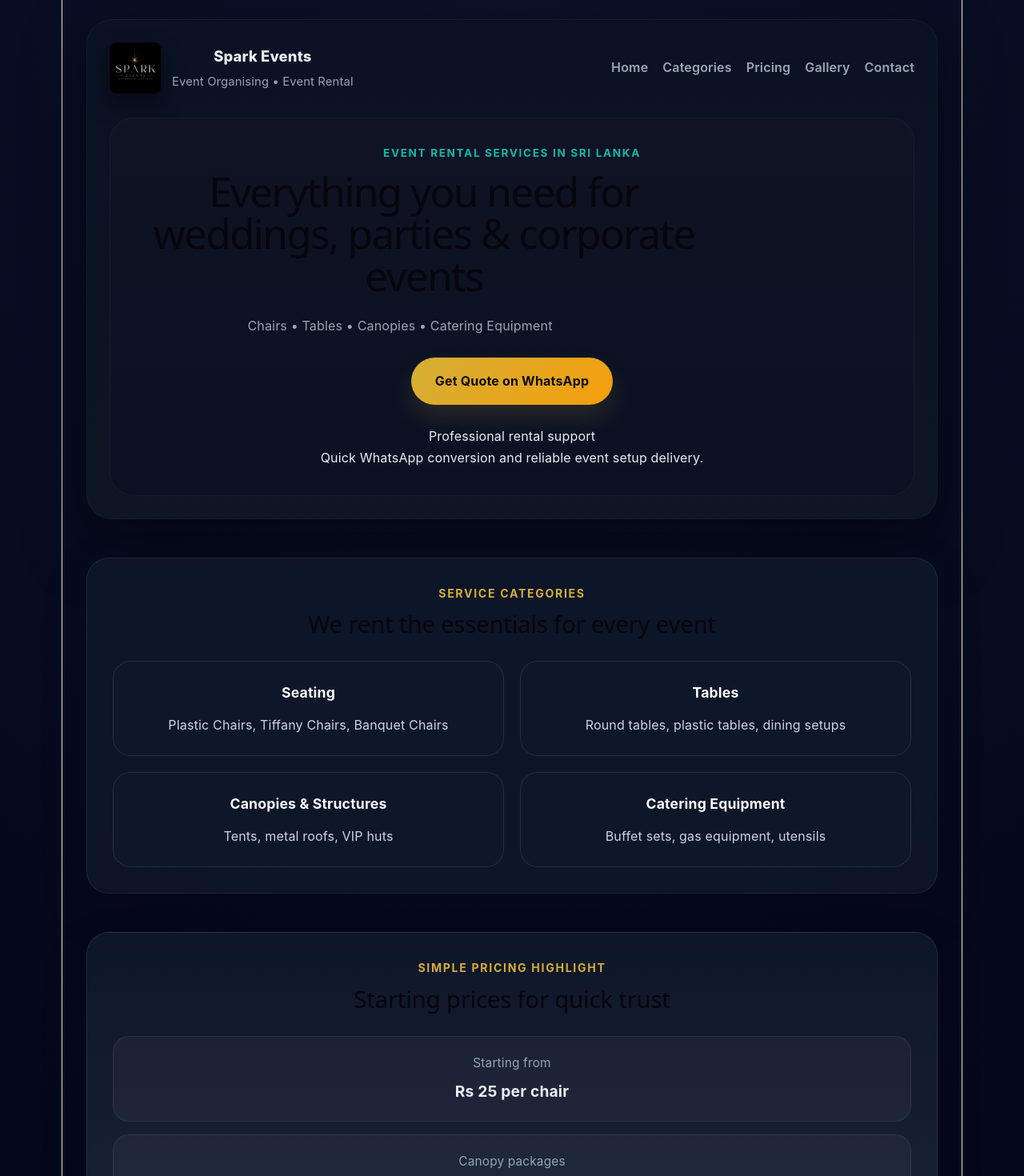
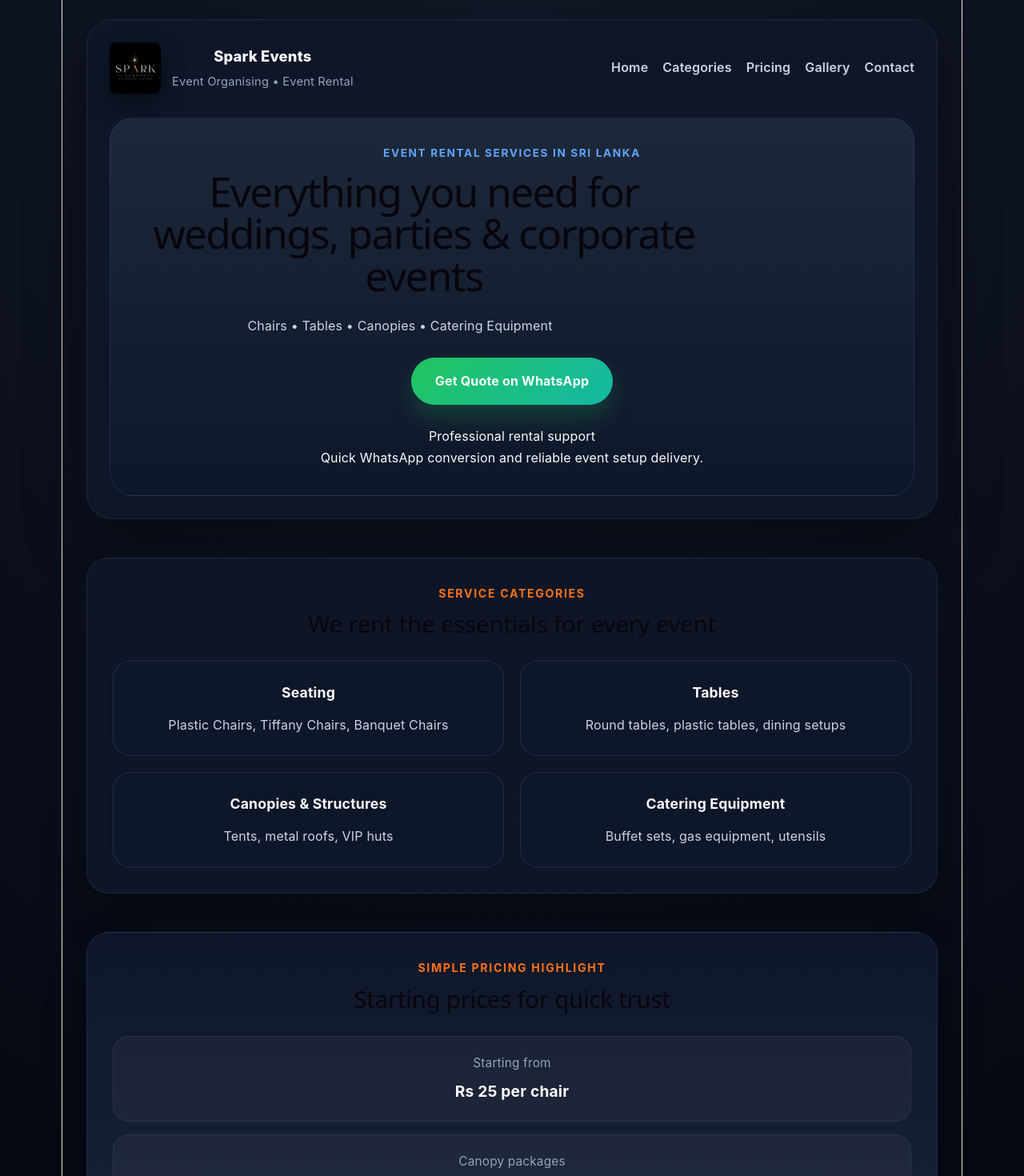
Before and after one commit to osandipabasara-design/event-rental-site, a React (Vite) app: page / in a window 1280 px wide. Shown: the top 1470 px of the page at 80% size. Built offline with nearby package versions, Linux system fonts and the light colour scheme.

Commit message:
fixing errors

```diff
--- a/src/App.css
+++ b/src/App.css
@@ -1,19 +1,9 @@
 :root {
-  /* New cohesive dark palette */
-  --bg-00: #04051a; /* page background */
-  --bg-10: #0b1228; /* deep surface */
-  --surface: #0f1724; /* main panels */
-  --card: rgba(255,255,255,0.03);
-  --text: #e6eef6;
-  --muted: #9aa6b2;
-  --accent-1: #d4af37; /* warm gold */
-  --accent-2: #14b8a6; /* teal */
-
   color-scheme: dark;
   font-family: Inter, ui-sans-serif, system-ui, -apple-system, BlinkMacSystemFont,
     'Segoe UI', sans-serif;
-  background: var(--bg-00);
-  color: var(--text);
+  background: #03070f;
+  color: #f8fafc;
   font-size: 16px;
   line-height: 1.7;
 }
@@ -34,7 +24,7 @@ body,
 
 body {
   margin: 0;
-  background: radial-gradient(circle at top, var(--bg-10) 0%, var(--bg-00) 60%, #010205 100%);
+  background: radial-gradient(circle at top, #111827 0%, #03070f 60%, #010205 100%);
 }
 
 a {
@@ -53,9 +43,9 @@ a {
   gap: 30px;
   padding: 28px;
   border-radius: 32px;
-  background: linear-gradient(180deg, rgba(11,18,36,0.92), rgba(15,23,36,0.88));
-  border: 1px solid rgba(148, 163, 184, 0.06);
-  box-shadow: 0 30px 75px rgba(0, 0, 0, 0.5);
+  background: rgba(15, 23, 42, 0.88);
+  border: 1px solid rgba(148, 163, 184, 0.12);
+  box-shadow: 0 30px 75px rgba(0, 0, 0, 0.35);
 }
 
 .header-top {
@@ -77,11 +67,11 @@ a {
   border-radius: 18px;
   display: grid;
   place-items: center;
-  background: linear-gradient(135deg, var(--accent-1) 0%, #f59e0b 100%);
+  background: linear-gradient(135deg, #f59e0b 0%, #ec4899 100%);
   color: #ffffff;
   font-size: 1.2rem;
   font-weight: 800;
-  box-shadow: 0 16px 28px rgba(0,0,0,0.45);
+  box-shadow: 0 16px 28px rgba(236, 72, 153, 0.24);
 }
 
 .brand-logo {
@@ -101,7 +91,7 @@ a {
 
 .brand-tag {
   margin: 4px 0 0;
-  color: var(--muted);
+  color: #94a3b8;
   font-size: 0.92rem;
 }
 
@@ -112,14 +102,14 @@ a {
 }
 
 .nav-links a {
-  color: var(--muted);
+  color: #cbd5e1;
   font-weight: 600;
   transition: color 0.2s ease;
 }
 
 .nav-links a:hover,
 .nav-links a:focus-visible {
-  color: var(--text);
+  color: #f8fafc;
 }
 
 .hero-section {
@@ -127,13 +117,13 @@ a {
   gap: 26px;
   padding: 32px;
   border-radius: 30px;
-  background: linear-gradient(180deg, rgba(16,20,36,0.96), rgba(11,18,36,0.96));
-  border: 1px solid rgba(148, 163, 184, 0.06);
+  background: linear-gradient(180deg, rgba(30, 41, 59, 0.95), rgba(15, 23, 42, 0.95));
+  border: 1px solid rgba(148, 163, 184, 0.12);
 }
 
 .eyebrow {
   margin: 0 0 10px;
-  color: var(--accent-2);
+  color: #60a5fa;
   font-size: 0.85rem;
   font-weight: 700;
   letter-spacing: 0.12em;
@@ -150,7 +140,7 @@ a {
 .hero-copy {
   margin: 24px 0 0;
   max-width: 660px;
-  color: var(--muted);
+  color: #cbd5e1;
 }
 
 .button-primary,
@@ -168,9 +158,9 @@ a {
 .button-primary {
   margin-top: 26px;
   padding: 16px 30px;
-  background: linear-gradient(135deg, var(--accent-1) 0%, #f59e0b 100%);
-  color: #0b0b0b;
-  box-shadow: 0 16px 30px rgba(212,175,55,0.14);
+  background: linear-gradient(135deg, #22c55e 0%, #14b8a6 100%);
+  color: #ffffff;
+  box-shadow: 0 16px 30px rgba(34, 197, 94, 0.22);
 }
 
 .button-primary:hover {
@@ -180,8 +170,8 @@ a {
 .button-secondary {
   margin-top: 16px;
   padding: 14px 26px;
-  background: rgba(20,184,166,0.08);
-  color: var(--text);
+  background: rgba(148, 163, 184, 0.18);
+  color: #f8fafc;
 }
 
 .section-block {
@@ -203,7 +193,7 @@ a {
   font-weight: 700;
   letter-spacing: 0.12em;
   text-transform: uppercase;
-  color: var(--accent-1);
+  color: #f97316;
 }
 
 .section-block h2 {
@@ -263,7 +253,7 @@ a {
 
 .pricing-item strong {
   font-size: 1.2rem;
-  color: var(--text);
+  color: #f8fafc;
 }
 
 .gallery-block .gallery-grid {
@@ -285,7 +275,7 @@ a {
 
 .gallery-note {
   margin-top: 18px;
-  color: var(--muted);
+  color: #94a3b8;
 }
 
 .contact-block .contact-panel {
@@ -303,7 +293,7 @@ a {
 
 .contact-copy {
   margin: 16px 0 0;
-  color: var(--muted);
+  color: #cbd5e1;
   max-width: 620px;
 }
 
@@ -327,7 +317,6 @@ a {
   margin: 0;
   font-size: 1.4rem;
   font-weight: 800;
-  color: var(--text);
 }
 
 .footer-copy {
```
